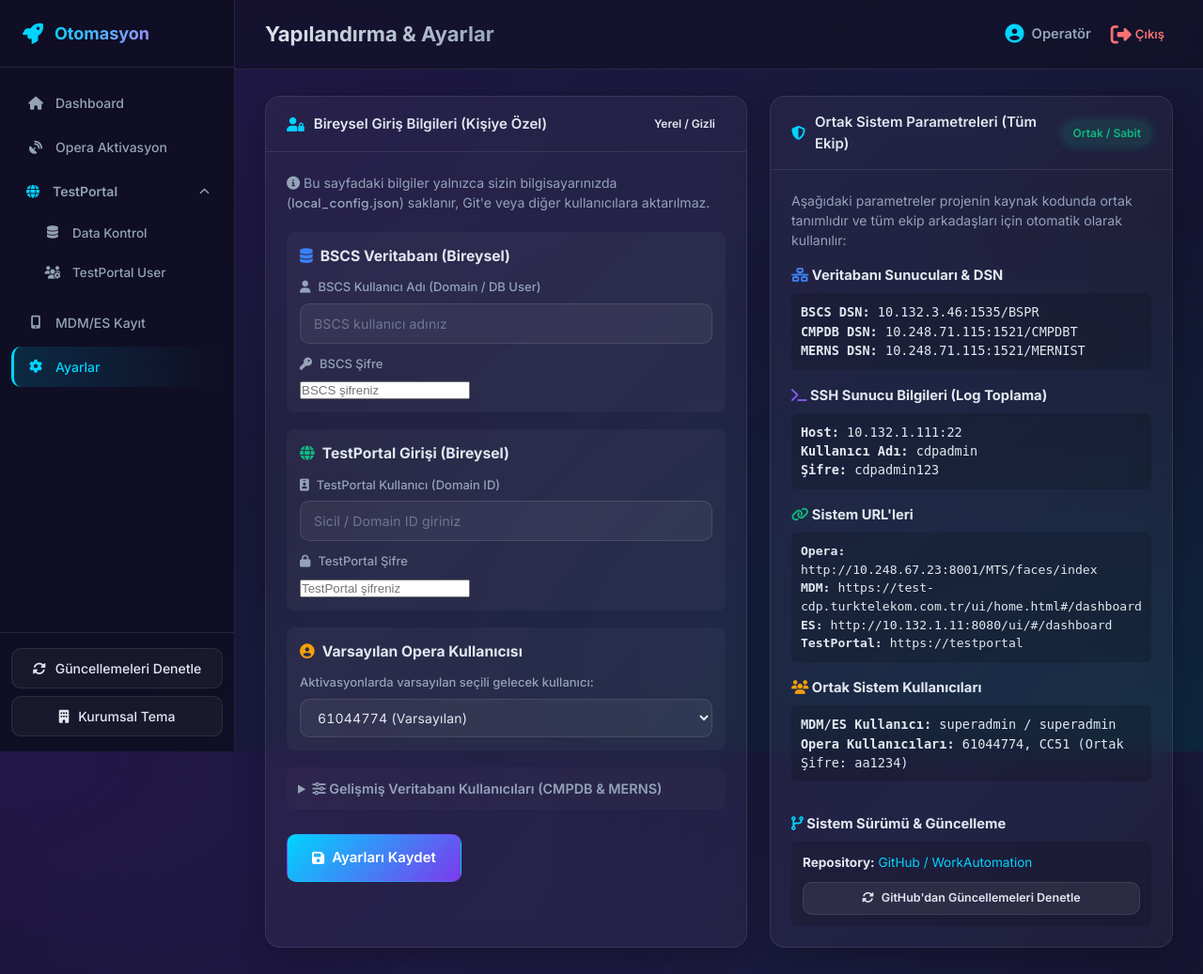
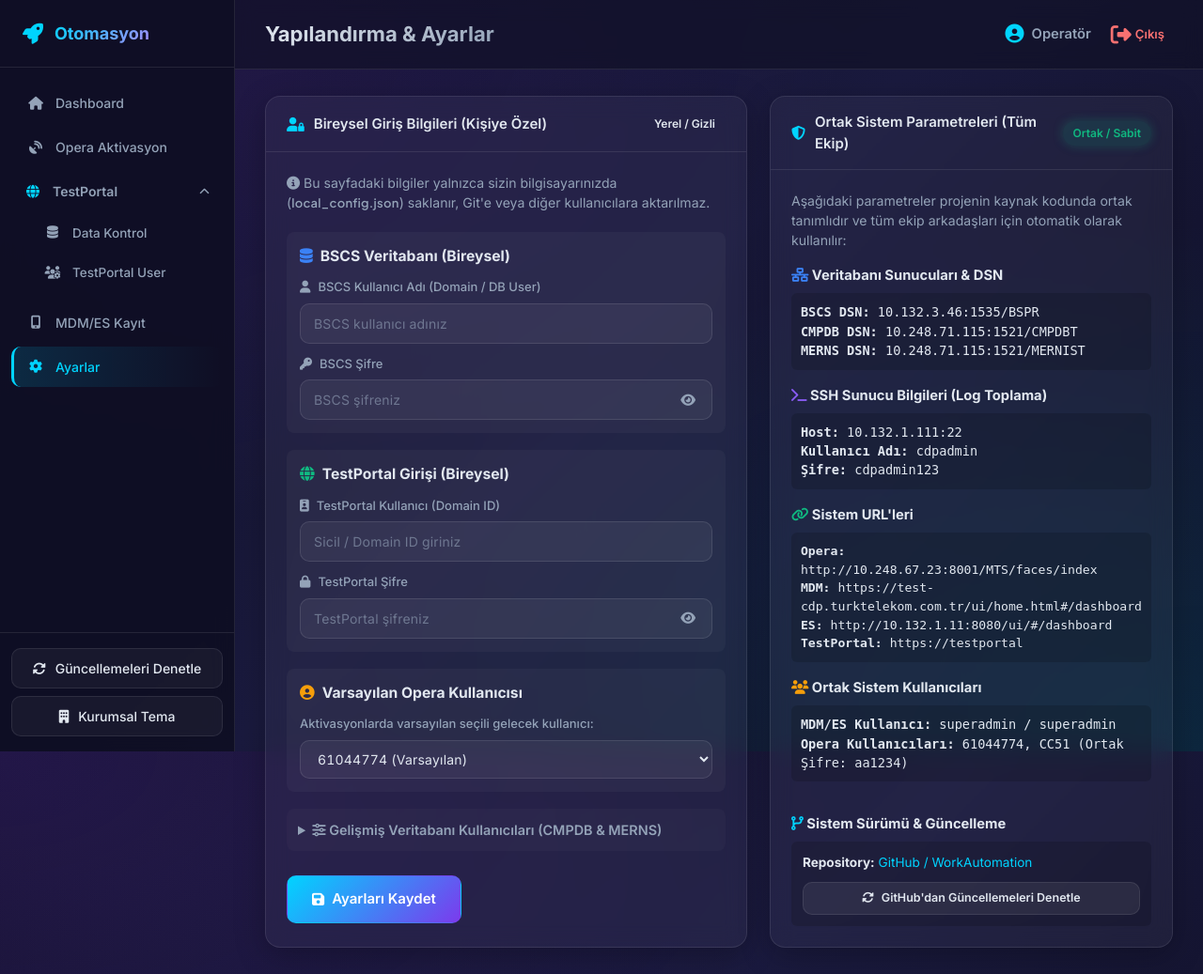
Before and after one commit to Odesyus/WorkAutomation, a Flask app: page /settings in a window 1280 px wide. Shown: the whole page at 94% size. Run offline with Flask 3, Linux system fonts and the light colour scheme; the visitor is signed in with stand-in values (Sample User, id 1).

Commit message:
UI: Sifre inputlari koyu tema ve goster/gizle butonuyla modernlestirildi

```diff
--- a/static/css/base.css
+++ b/static/css/base.css
@@ -222,7 +222,12 @@ code, .mono {
     font-weight: 500; font-size: 13px;
     color: var(--text-muted);
 }
-input[type="text"], select {
+input[type="text"],
+input[type="password"],
+input[type="number"],
+input[type="email"],
+input[type="search"],
+select {
     width: 100%;
     padding: 10px 14px;
     background: var(--input-bg);
@@ -237,9 +242,57 @@ input[type="text"], select {
 }
 select { font-family: inherit; cursor: pointer; }
 select option { background: var(--bg-sidebar); color: var(--text); }
-input[type="text"]::placeholder { color: var(--text-muted); opacity: .6; font-family: 'Inter', sans-serif; }
-input[type="text"]:focus, select:focus { outline: none; border-color: var(--primary); box-shadow: var(--focus-ring); }
+input[type="text"]::placeholder,
+input[type="password"]::placeholder,
+input[type="number"]::placeholder,
+input[type="email"]::placeholder,
+input[type="search"]::placeholder {
+    color: var(--text-muted); opacity: .6; font-family: 'Inter', sans-serif;
+}
+input[type="text"]:focus,
+input[type="password"]:focus,
+input[type="number"]:focus,
+input[type="email"]:focus,
+input[type="search"]:focus,
+select:focus {
+    outline: none; border-color: var(--primary); box-shadow: var(--focus-ring);
+}
 input.input-error { border-color: var(--danger) !important; box-shadow: 0 0 0 3px var(--danger-soft) !important; }
+
+/* Şifre Göster/Gizle Sarmalayıcı */
+.password-wrapper {
+    position: relative;
+    display: flex;
+    align-items: center;
+    width: 100%;
+}
+.password-wrapper input {
+    width: 100%;
+    padding-right: 42px !important;
+}
+.password-wrapper .toggle-password {
+    position: absolute;
+    right: 8px;
+    top: 50%;
+    transform: translateY(-50%);
+    background: transparent;
+    border: none;
+    color: var(--text-muted);
+    cursor: pointer;
+    padding: 6px 10px;
+    display: inline-flex;
+    align-items: center;
+    justify-content: center;
+    font-size: 14px;
+    transition: color 0.2s ease, transform 0.1s ease;
+    z-index: 2;
+}
+.password-wrapper .toggle-password:hover {
+    color: var(--primary);
+}
+.password-wrapper .toggle-password:active {
+    transform: translateY(-50%) scale(0.92);
+}
 
 .input-with-action, .input-with-select { display: flex; gap: 10px; }
 .input-with-action input, .input-with-select input { flex: 1; }
--- a/static/js/main.js
+++ b/static/js/main.js
@@ -225,3 +225,25 @@ async function applySystemUpdate() {
         showToast('Bağlantı hatası: ' + e.message, 'error');
     }
 }
+
+/**
+ * Şifre görünürlüğünü aç/kapat (eye icon toggle)
+ */
+function togglePasswordVisibility(inputId, btn) {
+    const input = document.getElementById(inputId);
+    if (!input) return;
+    const icon = btn ? btn.querySelector('i') : null;
+    if (input.type === 'password') {
+        input.type = 'text';
+        if (icon) {
+            icon.classList.remove('fa-eye');
+            icon.classList.add('fa-eye-slash');
+        }
+    } else {
+        input.type = 'password';
+        if (icon) {
+            icon.classList.remove('fa-eye-slash');
+            icon.classList.add('fa-eye');
+        }
+    }
+}
--- a/templates/settings.html
+++ b/templates/settings.html
@@ -28,7 +28,12 @@
                     </div>
                     <div class="form-group" style="margin-bottom: 0;">
                         <label for="bscs_pass"><i class="fas fa-key"></i> BSCS Şifre</label>
-                        <input type="password" id="bscs_pass" name="bscs_pass" placeholder="BSCS şifreniz" required>
+                        <div class="password-wrapper">
+                            <input type="password" id="bscs_pass" name="bscs_pass" placeholder="BSCS şifreniz" required>
+                            <button type="button" class="toggle-password" onclick="togglePasswordVisibility('bscs_pass', this)" title="Şifreyi Göster/Gizle" tabindex="-1">
+                                <i class="fas fa-eye"></i>
+                            </button>
+                        </div>
                     </div>
                 </div>
 
@@ -43,7 +48,12 @@
                     </div>
                     <div class="form-group" style="margin-bottom: 0;">
                         <label for="tp_pass"><i class="fas fa-lock"></i> TestPortal Şifre</label>
-                        <input type="password" id="tp_pass" name="tp_pass" placeholder="TestPortal şifreniz" required>
+                        <div class="password-wrapper">
+                            <input type="password" id="tp_pass" name="tp_pass" placeholder="TestPortal şifreniz" required>
+                            <button type="button" class="toggle-password" onclick="togglePasswordVisibility('tp_pass', this)" title="Şifreyi Göster/Gizle" tabindex="-1">
+                                <i class="fas fa-eye"></i>
+                            </button>
+                        </div>
                     </div>
                 </div>
 
@@ -76,7 +86,12 @@
                         </div>
                         <div class="form-group" style="margin-bottom: 14px;">
                             <label for="cmpdb_pass">CMPDB Şifre</label>
-                            <input type="password" id="cmpdb_pass" name="cmpdb_pass" value="{{ local_cfg.db.cmpdb.password if local_cfg.db and local_cfg.db.cmpdb else '' }}" placeholder="Şifre">
+                            <div class="password-wrapper">
+                                <input type="password" id="cmpdb_pass" name="cmpdb_pass" value="{{ local_cfg.db.cmpdb.password if local_cfg.db and local_cfg.db.cmpdb else '' }}" placeholder="Şifre">
+                                <button type="button" class="toggle-password" onclick="togglePasswordVisibility('cmpdb_pass', this)" title="Şifreyi Göster/Gizle" tabindex="-1">
+                                    <i class="fas fa-eye"></i>
+                                </button>
+                            </div>
                         </div>
                         <div class="form-group" style="margin-bottom: 10px;">
                             <label for="merns_user">MERNS Kullanıcı Adı</label>
@@ -84,7 +99,12 @@
                         </div>
                         <div class="form-group" style="margin-bottom: 0;">
                             <label for="merns_pass">MERNS Şifre</label>
-                            <input type="password" id="merns_pass" name="merns_pass" value="{{ local_cfg.db.merns.password if local_cfg.db and local_cfg.db.merns else '' }}" placeholder="Şifre">
+                            <div class="password-wrapper">
+                                <input type="password" id="merns_pass" name="merns_pass" value="{{ local_cfg.db.merns.password if local_cfg.db and local_cfg.db.merns else '' }}" placeholder="Şifre">
+                                <button type="button" class="toggle-password" onclick="togglePasswordVisibility('merns_pass', this)" title="Şifreyi Göster/Gizle" tabindex="-1">
+                                    <i class="fas fa-eye"></i>
+                                </button>
+                            </div>
                         </div>
                     </div>
                 </details>
```
Also changed, not shown: templates/testportal_users.html (+6 -1 lines).
